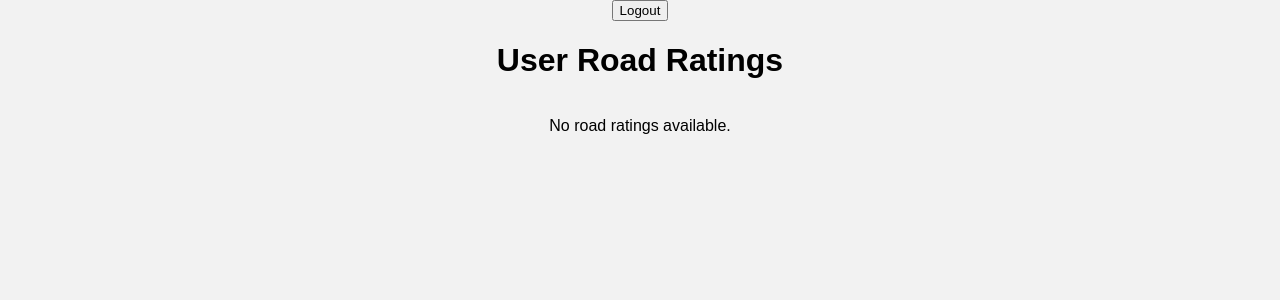
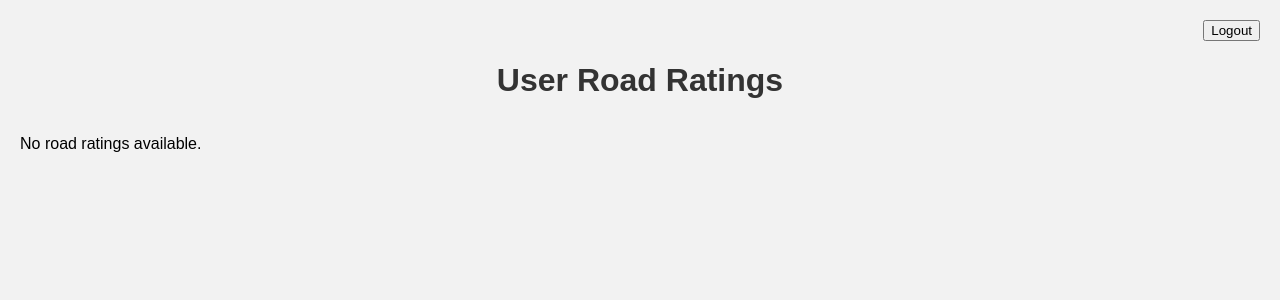
Before and after one commit to gargshi/road_rating_bk, a Django app: page / in a window 1280 px wide. Shown: the top 300 px of the page. Run offline with Django 5.2, Linux system fonts and the light colour scheme; the visitor is signed in with stand-in values (Sample User, id 1).

Commit message:
improve-layout-index-v4

```diff
--- a/users_app/templates/users_app/index.html
+++ b/users_app/templates/users_app/index.html
@@ -4,33 +4,39 @@
 <head>
 	<meta charset="UTF-8">
 	<meta name="viewport" content="width=device-width, initial-scale=1.0">
-		<title>Inshorts Style Card Feed</title>
+	<title>User Road Ratings</title>
 	<script src="{% static 'users_app/index.js' %}"></script>
 	<style>
 		body {
 			margin: 0;
 			font-family: Arial, sans-serif;
 			background: #f2f2f2;
-			display: flex;
-			flex-direction: column;
-			align-items: center;
-			overflow-x: hidden;
+			padding: 20px;
+		}
+
+		h1 {
+			text-align: center;
+			margin-bottom: 20px;
+			color: #333;
+		}
+
+		.grid {
+			display: grid;
+			grid-template-columns: repeat(auto-fit, minmax(280px, 1fr));
+			gap: 20px;
 		}
 
 		.card {
-			width: 90%;
-			max-width: 500px;
 			background: #fff;
-			margin: 20px 0;
 			padding: 20px;
 			border-radius: 12px;
-			box-shadow: 0 6px 16px rgba(0,0,0,0.2);
-			transition: transform 0.3s ease, box-shadow 0.3s ease;
+			box-shadow: 0 6px 16px rgba(0,0,0,0.1);
+			transition: transform 0.2s ease, box-shadow 0.2s ease;
 		}
 
 		.card:hover {
 			transform: translateY(-5px);
-			box-shadow: 0 12px 24px rgba(0,0,0,0.3);
+			box-shadow: 0 12px 24px rgba(0,0,0,0.2);
 		}
 
 		.card h3 {
@@ -40,13 +46,27 @@
 
 		.card p {
 			color: #555;
-			margin: 0 0 10px;
+			margin: 5px 0;
 		}
 
 		.rating {
-			margin-top: 10px;
 			font-weight: bold;
 			color: #ff9800;
+		}
+
+		.card a {
+			color: #3f51b5;
+			text-decoration: none;
+			font-weight: bold;
+		}
+
+		.card a:hover {
+			text-decoration: underline;
+		}
+
+		form {
+			text-align: right;
+			margin-bottom: 10px;
 		}
 	</style>
 </head>
@@ -56,11 +76,17 @@
 		{% csrf_token %}
 		<button type="submit">Logout</button>
 	</form>
+
 	<h1>User Road Ratings</h1>
+
+	<div class="grid">
 		{% for user_conversation in user_conversations %}
 			<div class="card">
 				<h3>{{ user_conversation.fk_road_id.road_name }}</h3>
-				<p class="rating">Rating: {% for i in "12345"|slice:":user_conversation.fk_road_id.rating" %}⭐{% endfor %}</p>
+				<p class="rating">
+					Rating:
+					{% for i in "12345"|slice:":user_conversation.fk_road_id.rating" %}⭐{% endfor %}
+				</p>
 				<p>Comment: {{ user_conversation.fk_road_id.comment }}</p>
 				<p>Rated at: {{ user_conversation.fk_road_id.created_at }}</p>
 				<p>
@@ -75,5 +101,6 @@
 		{% empty %}
 			<p>No road ratings available.</p>
 		{% endfor %}
+	</div>
 </body>
 </html>
```
Lines whose indentation alone changed are shown as unchanged.
